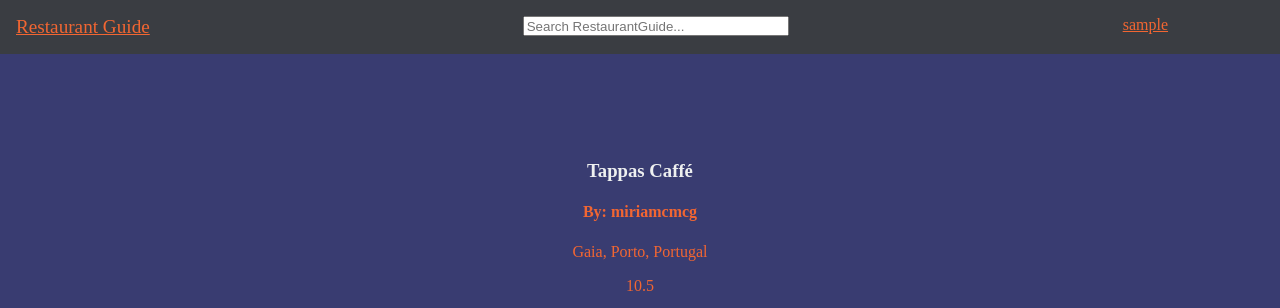
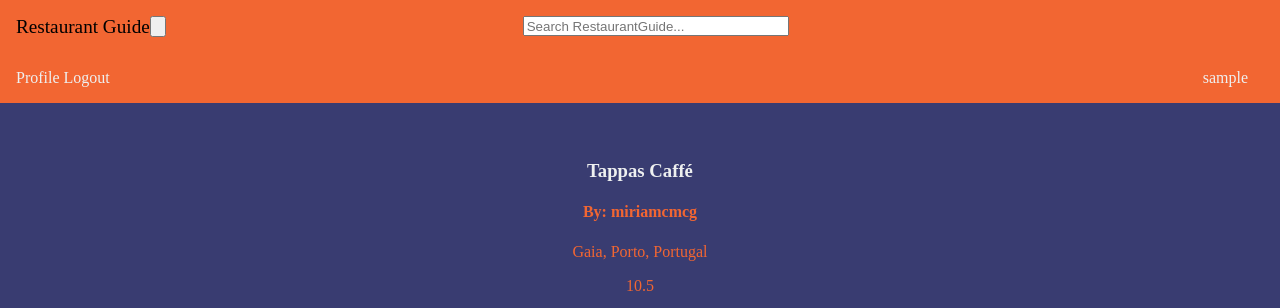
Before and after one commit to MitchLira/FEUP-LTW, a PHP site: page /pages/restaurant.php?id=1 in a window 1280 px wide. Shown: the top 308 px of the page. Run offline with PHP 8.4, Linux system fonts and the light colour scheme; the visitor is signed in with stand-in values (Sample User, id 1); data comes from the database, SQL or seed files in the repository; data that the repository does not hold is empty; some libraries are stand-ins or nearby versions.

Commit message:
more changes

```diff
--- a/css/restaurant.css
+++ b/css/restaurant.css
@@ -7,7 +7,7 @@ html, body {
 /***** Header *****/
 header {
 	position: fixed;
-	background-color: #3a3d42;
+	background-color: #F26632;
 	width: 100%;
 	padding: 1em;
 	top: 0;
@@ -16,13 +16,8 @@ header {
 
 #home {
 	float: left;
+	color: BLACK;
 	font-size: 120%;
-	color: #F26632;
-}
-
-
-.searchbar {
-	display: inline;
 }
 
 #textSearch {
@@ -33,69 +28,17 @@ header {
 	margin: 0 0 0 -10em;
 }
 
-#btnSearch {
-	display: none;
+a {
+    color: #EEF0F0;
+    text-decoration: none;
 }
-
 
 .header_link {
 	float: right;
 	margin-right: 3em;
-	color: #F26632;
 }
 
-
-/* Dropdown Button */
-.dropbtn {
-    background-color: #4CAF50;
-    color: white;
-    padding: 16px;
-    font-size: 16px;
-    border: none;
-    cursor: pointer;
-}
-
-
-/* Dropdown button on hover & focus */
-.dropbtn:hover, .dropbtn:focus {
-    background-color: #3e8e41;
-}
-
-/* The container <div> - needed to position the dropdown content */
-.dropdown {
-    position: relative;
-    float: right;
-	margin-right: 5em;
-}
-
-/* Dropdown Content (Hidden by Default) */
-.dropdown-content {
-    display: none;
-    position: absolute;
-    background-color: #f9f9f9;
-    min-width: 160px;
-    box-shadow: 0px 8px 16px 0px rgba(0,0,0,0.2);
-}
-
-/* Links inside the dropdown */
-.dropdown-content a {
-    color: black;
-    padding: 12px 16px;
-    text-decoration: none;
-    display: block;
-}
-
-/* Change color of dropdown links on hover */
-.dropdown-content a:hover {background-color: #f1f1f1}
-
-/* Show the dropdown menu (use JS to add this class to the .dropdown-content container when the user clicks on the dropdown button) */
-.show {display:block;}
-
-
-
-
 /*******************/
-
 
 section {
     width: 100%;
--- a/database.sql
+++ b/database.sql
@@ -21,7 +21,7 @@ CREATE TABLE restaurant (
 	street VARCHAR,
 	zipcode VARCHAR,
 	price FLOAT,
-	categories VARCHAR,
+	description VARCHAR,
 	open TIME,
 	close TIME,
 	entryDate DATE,
--- a/database/restaurants.php
+++ b/database/restaurants.php
@@ -46,7 +46,7 @@
 
 	function updateRestaurant($dbh, $restaurant) {
 		$stmt = $dbh->prepare('UPDATE restaurant SET name = ?, country = ?, city = ?, street = ?, zipcode = ?,
-													 price = ?,  categories = ?, open = ?, close = ? WHERE id = ?');
+													 price = ?,  description = ?, open = ?, close = ? WHERE id = ?');
 
 		$array = array(
 			$restaurant['name'],
@@ -55,7 +55,7 @@
 			$restaurant['street'],
 			$restaurant['zipcode'],
 			(float) $restaurant['price'],
-			$restaurant['categories'],
+			$restaurant['description'],
 			$restaurant['open'],
 			$restaurant['close'],
 			$restaurant['id']
@@ -82,4 +82,25 @@
 		$stmt->execute(array($param, $param, $param, $param, $param));
 		return $stmt->fetchAll();
 	}
+
+	function insertRestaurant($dbh, $info) {
+
+		$stmt = $dbh->prepare("INSERT INTO restaurant
+							   VALUES(NULL, ?, ?, ?, ?, ?, ?, ?, ?, ?, ?, ?, CURRENT_DATE, 0)");
+
+		$array = array(
+			$info['username'],
+			$info['name'],
+			$info['country'],
+			$info['city'],
+			$info['state'],
+			$info['street'],
+			$info['zipcode'],
+			$info['price'],
+			$info['description'],
+			$info['open'],
+			$info['close']
+		);
+		$stmt->execute($array);
+	}
 ?>
--- a/templates/edit_restaurant.php
+++ b/templates/edit_restaurant.php
@@ -27,7 +27,7 @@
     </label>
 
     <label>Category(ies):
-        <textarea name="categories"><?=$restaurant['categories']?></textarea>
+        <textarea name="description"><?=$restaurant['description']?></textarea>
     </label>
 
     <label>Opening Time:
@@ -39,5 +39,4 @@
     </label>
 
     <input type="submit" name="submit" value="Save" id="buttonSave">
-
 </form>
--- a/templates/home.php
+++ b/templates/home.php
@@ -20,7 +20,6 @@
 						?>
 					</h3>
 					<p><?=formatLocation($restaurant)?></p>
-					<p><?=$restaurant['categories']?></p>
 				</article>
 			<?php } ?>
 		</div>
@@ -40,7 +39,6 @@
 						?>
 					</h3>
 					<p><?=formatLocation($restaurant)?></p>
-					<p><?=$restaurant['categories']?></p>
 				</article>
 			<?php } ?>
 		</div>
--- a/templates/list_restaurants.php
+++ b/templates/list_restaurants.php
@@ -1,3 +1,9 @@
+<?php
+    if ( $status == "owner" && isset($_GET['username']) ) {
+        $linkAddress = "../pages/new_restaurant.php?username=" . $_GET['username'] ?>
+        <a href=<?=$linkAddress?> style="margin-top:5em;"><button type="button" style="margin-top:5em;">New</button></a>
+    <?php } ?>
+
 <div class="restaurant_container" style="margin-top:5em;">
     <?php foreach($restaurants as $restaurant) { ?>
         <article class="restaurant">
--- a/templates/restaurant.php
+++ b/templates/restaurant.php
@@ -26,7 +26,7 @@
 
 <button id="btnAdditionalInfo" type="button">+</button>
 <section id="additionalInfo">
-	<p id="categories"><?=$restaurant['categories']?></p>
+	<p id="description"><?=$restaurant['description']?></p>
 	<p id="open-close"><?=$restaurant['open']?>-<?=$restaurant['close']?></p>
 </section>
 
```
Also changed, not shown: actions/add_restaurant.php (added, +15 -0 lines), pages/new_restaurant.php (added, +9 -0 lines), templates/new_restaurant.php (added, +49 -0 lines).
